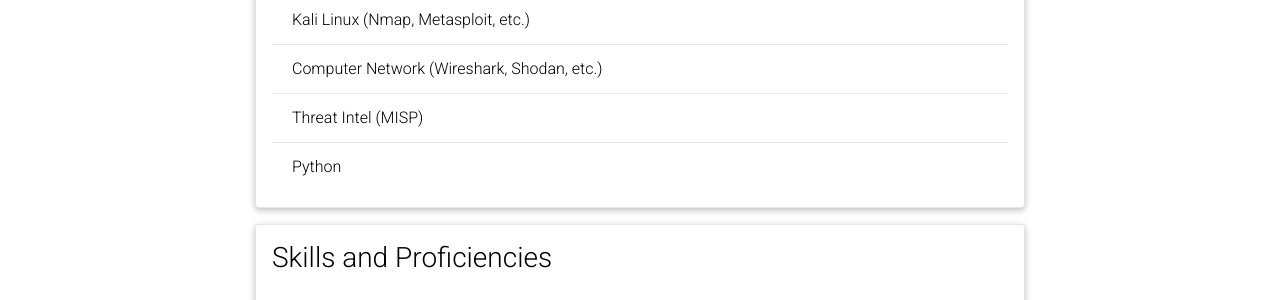
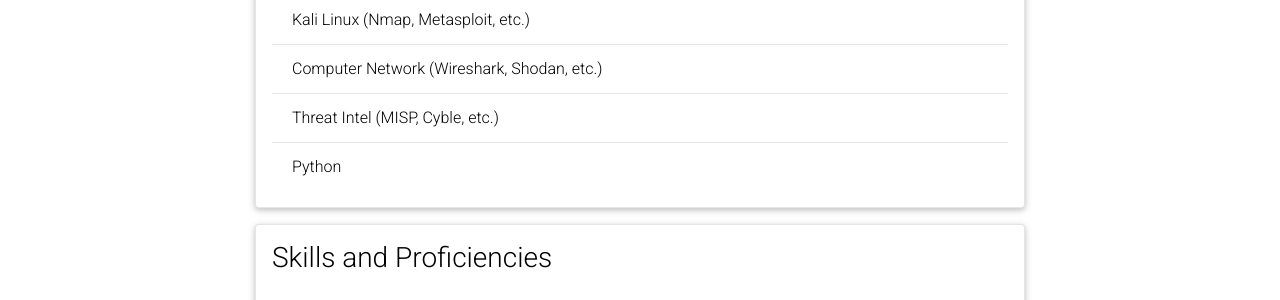
Before and after one commit to AmrutaPandhare/AmrutaPandhare.github.io, a Jekyll site: the page built from _pages/cv.md, in a window 1280 px wide and 900 px high, scrolled down 2390 px. Shown: the part 243-543 px from the top of the window. Built offline with Jekyll 4.4.1, drawn with Linux system fonts in a browser that asks for light colours; comment, search, counter and statistics services are not loaded; a style sheet for code colours, icons or effects is not loaded.

Commit message:
Update cv.yml

```diff
--- a/_data/cv.yml
+++ b/_data/cv.yml
@@ -83,7 +83,7 @@
     - Amazon Web Services (Guadduty, S3, Ec2, etc.)
     - Kali Linux (Nmap, Metasploit, etc.)
     - Computer Network (Wireshark, Shodan, etc.)
-    - Threat Intel (MISP)
+    - Threat Intel (MISP, Cyble, etc.)
     - Python
 
 - title: Skills and Proficiencies
```
